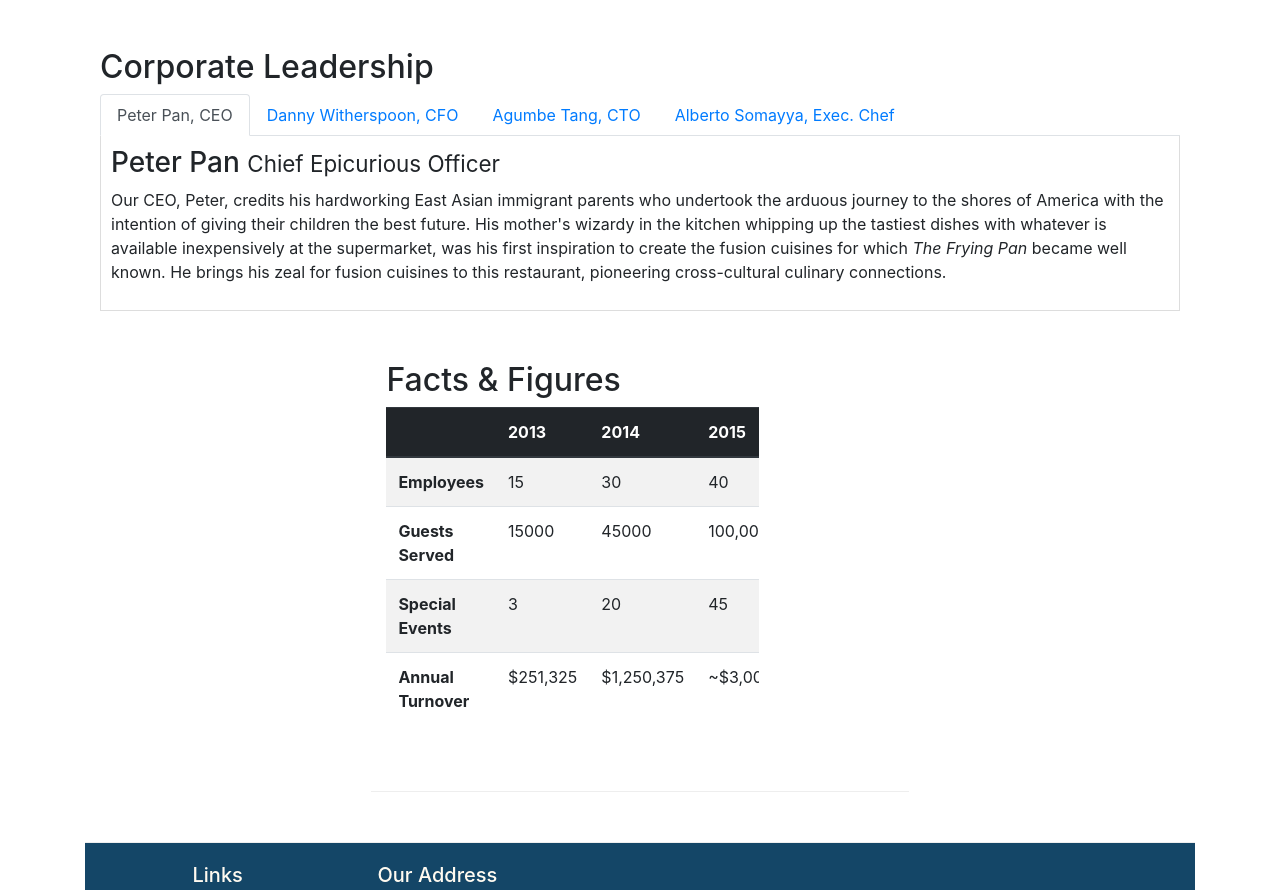
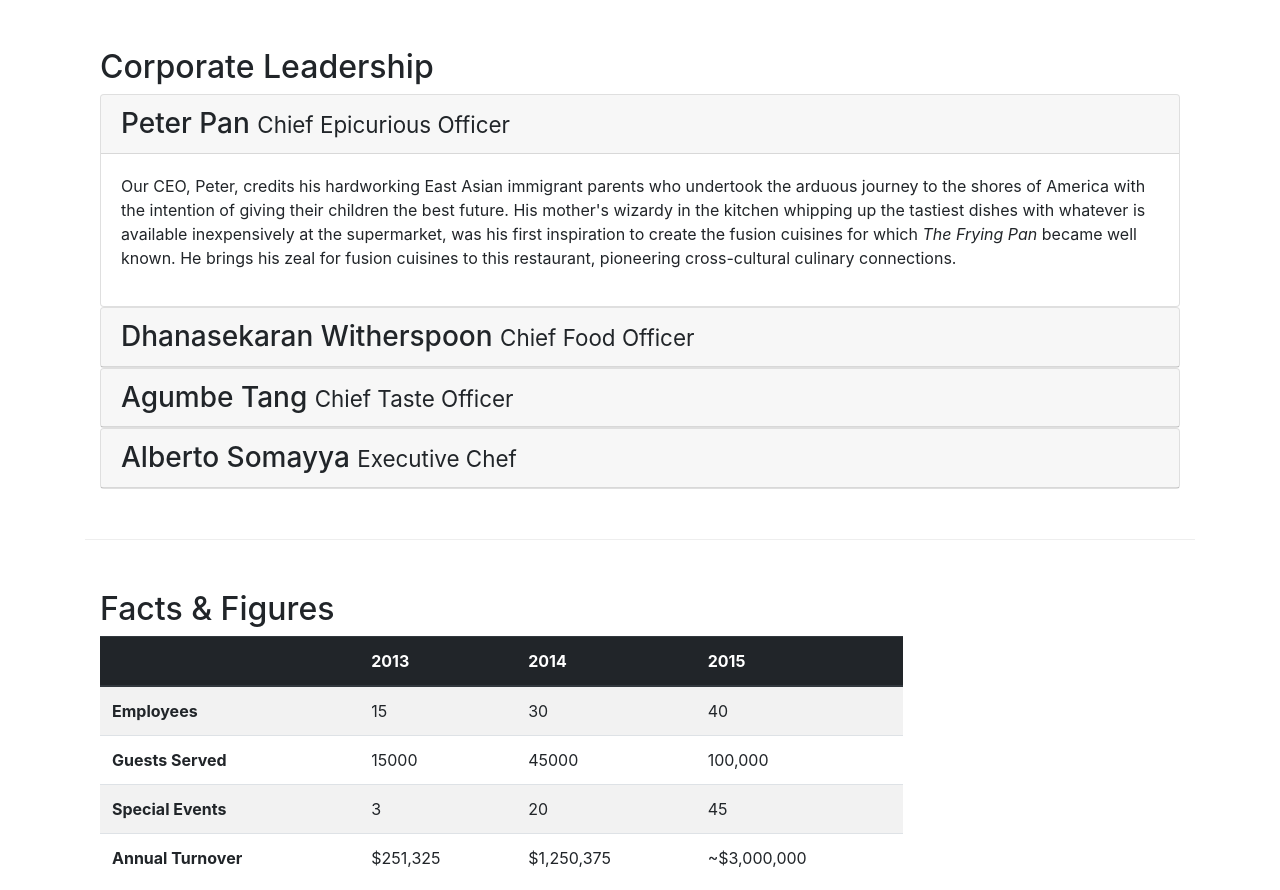
Before and after one commit to jazorhe/conFusion, a website: page aboutus.html in a window 1280 px wide. Shown: the part 873-1763 px from the top of the page. Drawn offline with nearby package versions, Linux system fonts and the light colour scheme.

Commit message:
accordion

```diff
--- a/aboutus.html
+++ b/aboutus.html
@@ -106,46 +106,68 @@
 
                 <h2>Corporate Leadership</h2>
 
-                <ul class="nav nav-tabs">
-                    <li class="nav-item">
-                      <a class="nav-link active" href="#peter"
-                        role="tab" data-toggle="tab">Peter Pan, CEO</a>
-                    </li>
-                    <li class="nav-item">
-                      <a class="nav-link" href="#danny" role="tab"
-                        data-toggle="tab">Danny Witherspoon, CFO</a>
-                    </li>
-                    <li class="nav-item">
-                      <a class="nav-link" href="#agumbe"role="tab"
-                        data-toggle="tab">Agumbe Tang, CTO</a>
-                    </li>
-                    <li class="nav-item">
-                      <a class="nav-link" href="#alberto" role="tab"
-                        data-toggle="tab">Alberto Somayya, Exec. Chef</a>
-                    </li>
-                </ul>
-
-                <div class="tab-content">
-                    <div class="tab-pane fade show active" role="tabpanel" id="peter">
-                        <h3>Peter Pan <small>Chief Epicurious Officer</small></h3>
-                        <p class="d-none d-sm-block">Our CEO, Peter, credits his hardworking East Asian immigrant parents who undertook the arduous journey to the shores of America with the intention of giving their children the best future. His mother's wizardy in the kitchen whipping up the tastiest dishes with whatever is available inexpensively at the supermarket, was his first inspiration to create the fusion cuisines for which <em>The Frying Pan</em> became well known. He brings his zeal for fusion cuisines to this restaurant, pioneering cross-cultural culinary connections.</p>
+                <div class="accordion">
+                    <div class="card">
+                        <div class="card-header" role="tab" id="peterhead">
+                            <h3 class="mb-0">
+                                <a data-toggle="collapse" data-target="#peter">
+                                    Peter Pan <small>Chief Epicurious Officer</small>
+                                </a>
+                            </h3>
+                        </div>
+                        <div class="collapse show" role="tabpanel" id="peter" data-parent="accordion">
+                        <div class="card-body">
+                            <p class="d-none d-sm-block">Our CEO, Peter, credits his hardworking East Asian immigrant parents who undertook the arduous journey to the shores of America with the intention of giving their children the best future. His mother's wizardy in the kitchen whipping up the tastiest dishes with whatever is available inexpensively at the supermarket, was his first inspiration to create the fusion cuisines for which <em>The Frying Pan</em> became well known. He brings his zeal for fusion cuisines to this restaurant, pioneering cross-cultural culinary connections.</p>
+                        </div>
+                        </div>
                     </div>
 
-                    <div class="tab-pane fade" role="tabpanel" id="danny">
-                        <h3>Dhanasekaran Witherspoon <small>Chief Food Officer</small></h3>
-                        <p class="d-none d-sm-block">Our CFO, Danny, as he is affectionately referred to by his colleagues, comes from a long established family tradition in farming and produce. His experiences growing up on a farm in the Australian outback gave him great appreciation for varieties of food sources. As he puts it in his own words, <em>Everything that runs, wins, and everything that stays, pays!</em></p>
+                    <div class="card">
+                        <div class="card-header" role="tab" id="dannyhead"data-parent="accordion">
+                            <h3 class="mb-0">
+                                <a data-toggle="collapse" data-target="#danny">
+                                    Dhanasekaran Witherspoon <small>Chief Food Officer</small>
+                                </a>
+                            </h3>
+                        </div>
+                        <div class="collapse" role="tabpanel" id="danny">
+                            <div class="card-body">
+                                <p class="d-none d-sm-block">Our CFO, Danny, as he is affectionately referred to by his colleagues, comes from a long established family tradition in farming and produce. His experiences growing up on a farm in the Australian outback gave him great appreciation for varieties of food sources. As he puts it in his own words, <em>Everything that runs, wins, and everything that stays, pays!</em></p>
+                            </div>
+                        </div>
                     </div>
 
-                    <div class="tab-pane fade" role="tabpanel" id="agumbe">
-                        <h3>Agumbe Tang <small>Chief Taste Officer</small></h3>
-                        <p class="d-none d-sm-block">Blessed with the most discerning gustatory sense, Agumbe, our CTO, personally ensures that every dish that we serve meets his exacting tastes. Our chefs dread the tongue lashing that ensues if their dish does not meet his exacting standards. He lives by his motto, <em>You click only if you survive my lick.</em></p>
+                    <div class="card">
+                        <div class="card-header" role="tab" id="agumbehead"data-parent="accordion">
+                            <h3 class="mb-0">
+                                <a data-toggle="collapse" data-target="#agumbe">
+                                    Agumbe Tang <small>Chief Taste Officer</small>
+                                </a>
+                            </h3>
+                        </div>
+                        <div class="collapse" role="tabpanel" id="agumbe">
+                            <div class="card-body">
+                                <p class="d-none d-sm-block">Blessed with the most discerning gustatory sense, Agumbe, our CTO, personally ensures that every dish that we serve meets his exacting tastes. Our chefs dread the tongue lashing that ensues if their dish does not meet his exacting standards. He lives by his motto, <em>You click only if you survive my lick.</em></p>
+                            </div>
+                        </div>
                     </div>
 
-                    <div class="tab-pane fade" role="tabpanel" id="alberto">
-                        <h3>Alberto Somayya <small>Executive Chef</small></h3>
-                        <p class="d-none d-sm-block">Award winning three-star Michelin chef with wide International experience having worked closely with whos-who in the culinary world, he specializes in creating mouthwatering Indo-Italian fusion experiences. He says, <em>Put together the cuisines from the two craziest cultures, and you get a winning hit! Amma Mia!</em></p>
+                    <div class="card">
+                        <div class="card-header" role="tab" id="albertohead"data-parent="accordion">
+                                <h3 class="mb-0">
+                                    <a data-toggle="collapse" data-target="#alberto">
+                                        Alberto Somayya <small>Executive Chef</small>
+                                    </a>
+                                </h3>
+                        </div>
+                        <div class="collapse" role="tabpanel" id="alberto">
+                            <div class="card-body">
+                                <p class="d-none d-sm-block">Award winning three-star Michelin chef with wide International experience having worked closely with whos-who in the culinary world, he specializes in creating mouthwatering Indo-Italian fusion experiences. He says, <em>Put together the cuisines from the two craziest cultures, and you get a winning hit! Amma Mia!</em></p>
+                            </div>
+                        </div>
                     </div>
                 </div>
+            </div>
        </div>
 
        <div class="row row-content">
@@ -196,6 +218,7 @@
            </div>
        </div>
 
+   </div>
     </div>
 
     <footer class="footer">
```
